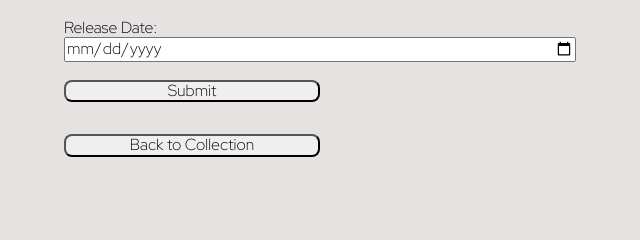
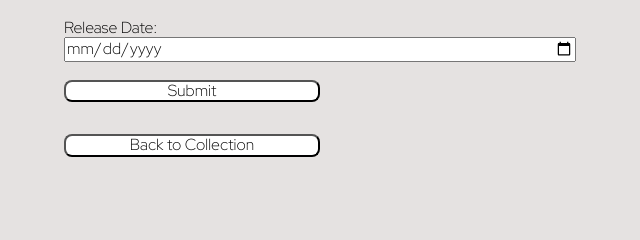
Before and after one commit to danieljporter21/Collection-App, a PHP site: page /userform.php in a window 1280 px wide. Shown: the part 481-721 px from the top of the page, without its empty margins (0-640 px from the left). Run offline with PHP 8.4, Linux system fonts and the light colour scheme; data that the repository does not hold is empty.

Commit message:
changes made as per peer review

```diff
--- a/CSS/style.css
+++ b/CSS/style.css
@@ -1,5 +1,4 @@
 @import url('https://fonts.googleapis.com/css2?family=Red+Hat+Display:wght@300&display=swap');
-
 
 * {
     padding: 0;
@@ -98,6 +97,7 @@ footer button {
     margin-bottom: 2rem;
     border-radius: .5rem;
     padding: 1rem;
+    background-color: #ffffff;
 }
 
 form button {
@@ -105,6 +105,11 @@ form button {
     margin-bottom: 2rem;
     border-radius: .5rem;
     width: 50%;
+    background-color: #ffffff;
+}
+
+form .submit{
+    background-color: #ffffff;
 }
 
 img {
@@ -137,6 +142,5 @@ form {
         width: 50vw;
         margin-left: 2rem;
         padding-bottom: 2rem;
-
     }
 }
--- a/index.php
+++ b/index.php
@@ -33,10 +33,8 @@ $phases = fetchAllPhases(connectToDB($db));
         ?>
     </div>
 </main>
-
 <footer>
     <button onclick="window.location.href='userform.php';">Add to Collection</button>
-    </a>
 </footer>
 </body>
 </html>
```
Also changed, not shown: form.php (+1 -7 lines), tests/fnclib.php (+8 -8 lines), fnclib.php (line endings or trailing spaces).
